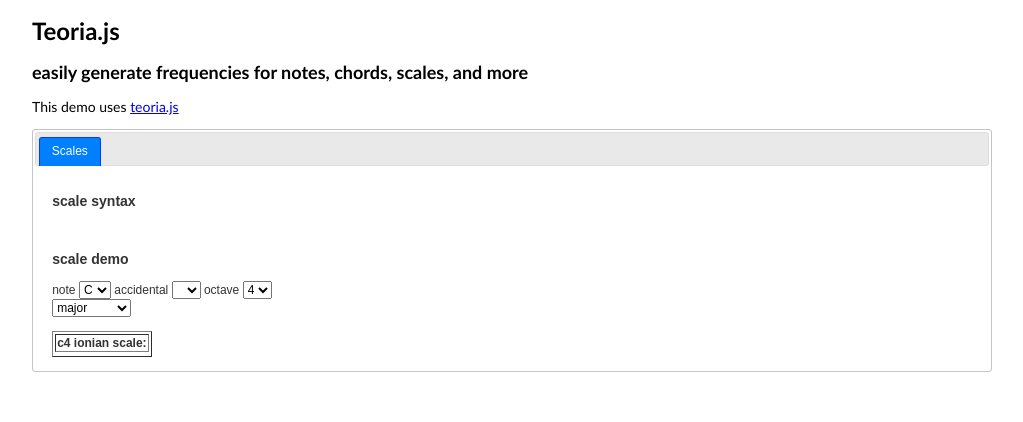
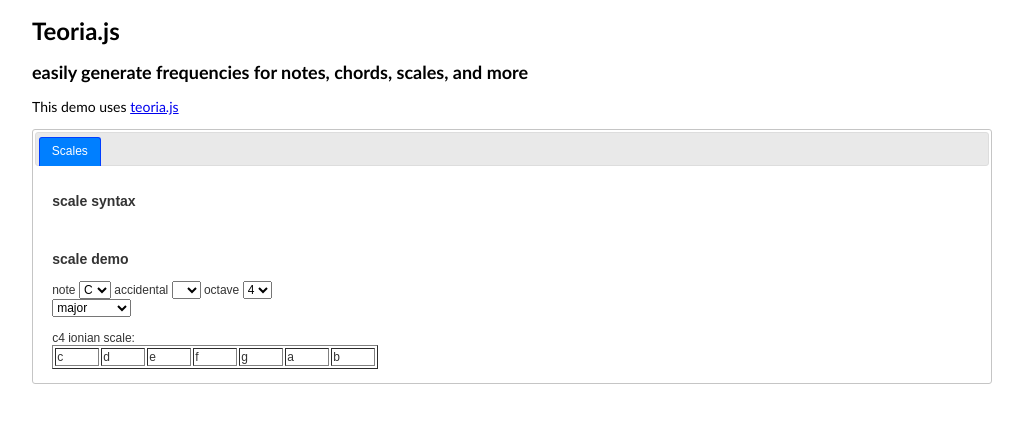
Before and after one commit to BillyChick/Teoria_Musicjs_merge, a plain HTML site: page index.html in a window 1280 px wide. Shown: the whole page, without its empty margins (128-1151 px from the left). Drawn offline with nearby package versions, Linux system fonts and the light colour scheme.

Commit message:
Finally got it !!
I had
scale[i].notes
should have been
scale.simple()[i]
simple eh!

```diff
--- a/index.html
+++ b/index.html
@@ -18,6 +18,11 @@ body {
 	margin: 10px auto;
 }
 
+div.code {
+    background: none repeat scroll 0 0 #ededed;
+    border: 10px solid #d3d3d3;
+    width: 90%;
+}
 
 p#desc {
     font-size: 14px;
@@ -41,17 +46,32 @@ p#desc {
 	{
 		var scale = notey.scale($("#scale").val());
 
-		var scaleHTML = "<table border='1'><tr><th colspan=" + scale.length+1 + ">" + notey.toString() + " " + $("#scale").val() + " scale: </th></tr><tr>";
+		var scaleHTML = "<table border='1'><thead colspan=" + scale.length+1 + ">" + notey.toString() + " " + $("#scale").val() + " scale: </thead><tr>";
 
-		for (var i=0; i<scale.length; i++) {
-			scaleHTML += "<td width='40px'>" + scale[i].notes + "</td>";
+
+		for (var i=0; i<scale.simple().length; i++) {
+			scaleHTML += "<td width='40px'>" + scale.simple()[i] + "</td>";
 		}
 
 		scaleHTML += "</tr></table>";
 
 		$('#scaleTable').empty();
 		$('#scaleTable').append(scaleHTML);
+
+        console.log(scale.simple());
+
 	}
+
+
+/*var chordypie = a4.chord("m7").notes().toString().split(" ");
+console.log(chordypie);
+
+function init()
+    {
+        var panel = document.getElementById("panelpie");
+        panel.innerHTML = note4;
+    }
+window.onload = init;*/
 
 
 
```
